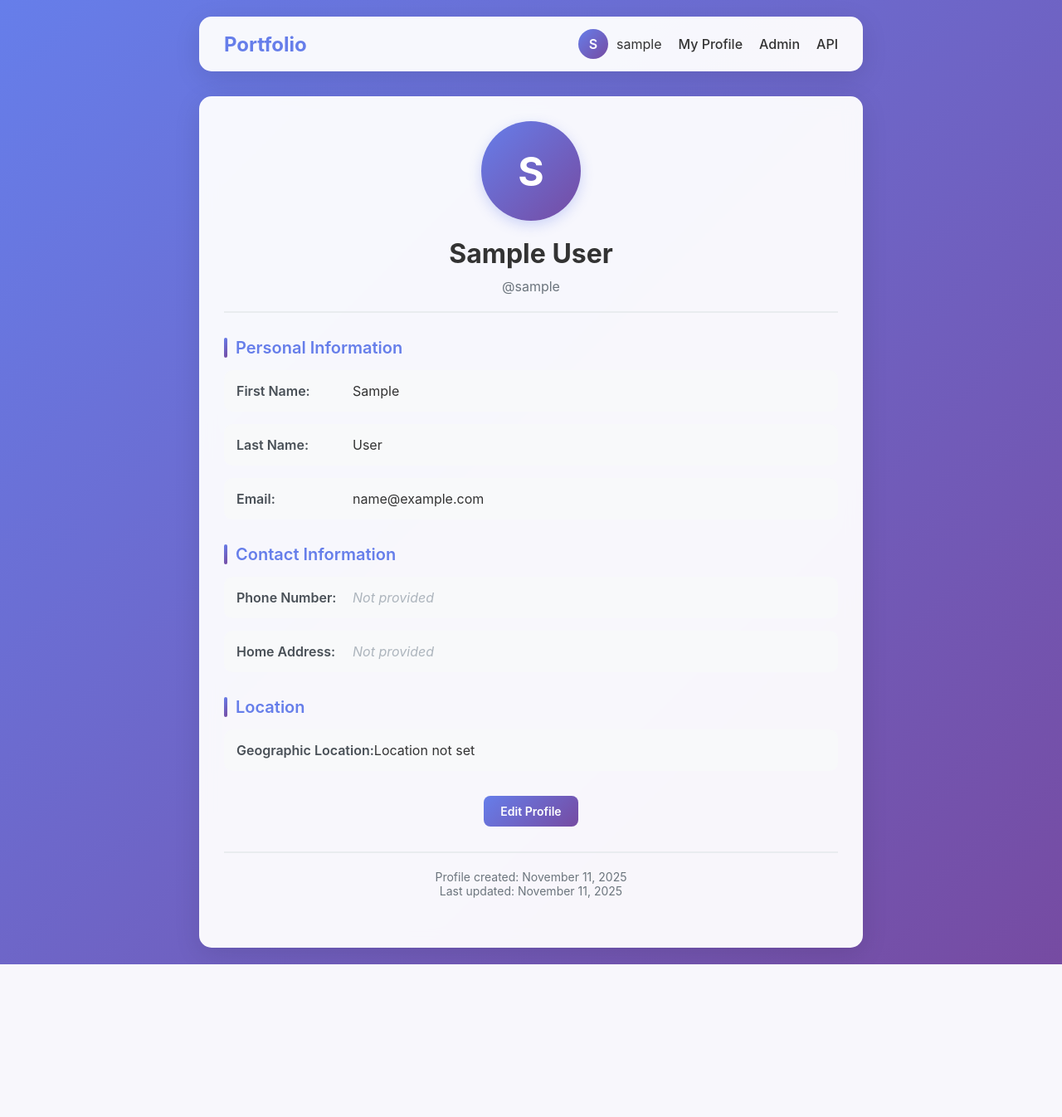
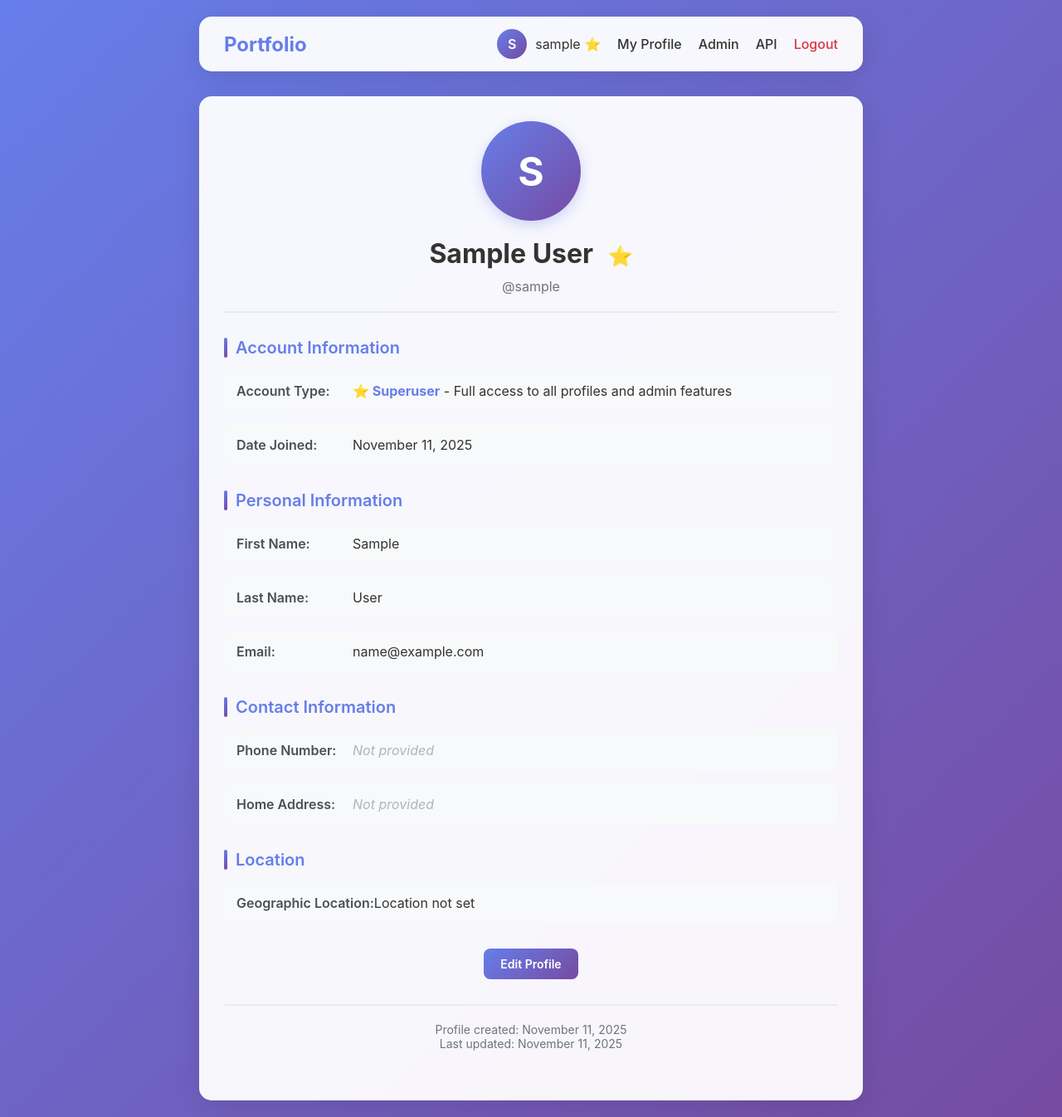
Before and after one commit to charlessiwele/user-profile-gis, a Django app: page /profile/ in a window 1280 px wide. Shown: the whole page at 83% size. Before the commit the page ends 1162 px from the top, so only its background shows below. Run offline with Django 4.2, Linux system fonts and the light colour scheme; the visitor is signed in with stand-in values (Sample User, id 1).

Commit message:
- Implemented permission checks to restrict access to other users' profiles, allowing only superusers and profile owners to view them. - Updated profile_view.html by adding account information for users viewing their own profile. - Modified base.html to conditionally display admin links for staff users. - Adjusted settings.py to define login and logout redirect URLs

```diff
--- a/portfolio/app/templates/app/base.html
+++ b/portfolio/app/templates/app/base.html
@@ -169,11 +169,14 @@
                 {% if user.is_authenticated %}
                     <div class="user-info">
                         <div class="user-avatar">{{ user.username.0|upper }}</div>
-                        <span>{{ user.username }}</span>
+                        <span>{{ user.username }}{% if user.is_superuser %} ⭐{% endif %}</span>
                     </div>
                     <a href="{% url 'profile_view' %}">My Profile</a>
+                    {% if user.is_staff %}
                     <a href="{% url 'admin:index' %}">Admin</a>
+                    {% endif %}
                     <a href="/api/">API</a>
+                    <a href="/admin/logout/" style="color: #dc3545;">Logout</a>
                 {% else %}
                     <a href="{% url 'admin:index' %}">Login</a>
                 {% endif %}
--- a/portfolio/app/templates/app/profile_view.html
+++ b/portfolio/app/templates/app/profile_view.html
@@ -125,9 +125,43 @@
 <div class="card">
     <div class="profile-header">
         <div class="profile-avatar">{{ profile_user.username.0|upper }}</div>
-        <h1 class="profile-username">{{ profile_user.get_full_name|default:profile_user.username }}</h1>
+        <h1 class="profile-username">
+            {{ profile_user.get_full_name|default:profile_user.username }}
+            {% if profile_user.is_superuser %}<span style="font-size: 24px; margin-left: 10px;">⭐</span>{% endif %}
+        </h1>
         <p class="profile-email">@{{ profile_user.username }}</p>
+        {% if not is_own_profile %}
+        <p style="margin-top: 10px; color: #667eea; font-weight: 600;">
+            <span style="background: #e7f3ff; padding: 5px 15px; border-radius: 20px;">
+                Viewing as Superuser
+            </span>
+        </p>
+        {% endif %}
     </div>
+
+    {% if is_own_profile %}
+    <div class="profile-section">
+        <h2 class="section-title">Account Information</h2>
+        <div class="profile-info">
+            <div class="info-item">
+                <span class="info-label">Account Type:</span>
+                <span class="info-value">
+                    {% if profile_user.is_superuser %}
+                        <strong style="color: #667eea;">⭐ Superuser</strong> - Full access to all profiles and admin features
+                    {% elif profile_user.is_staff %}
+                        <strong style="color: #28a745;">Staff</strong> - Access to admin interface
+                    {% else %}
+                        <strong>Regular User</strong> - Access to your own profile only
+                    {% endif %}
+                </span>
+            </div>
+            <div class="info-item">
+                <span class="info-label">Date Joined:</span>
+                <span class="info-value">{{ profile_user.date_joined|date:"F d, Y" }}</span>
+            </div>
+        </div>
+    </div>
+    {% endif %}
 
     <div class="profile-section">
         <h2 class="section-title">Personal Information</h2>
--- a/portfolio/app/views.py
+++ b/portfolio/app/views.py
@@ -51,10 +51,20 @@ class UserViewSet(viewsets.ReadOnlyModelViewSet):
 def profile_view(request, username=None):
     """
     Display user profile page
+    Users can only view their own profile unless they are superuser
     """
     if username:
         # View another user's profile
         user = get_object_or_404(User, username=username)
+
+        # Permission check: only superusers can view other users' profiles
+        if request.user != user and not request.user.is_superuser:
+            messages.error(
+                request,
+                'You do not have permission to view other users\' profiles. '
+                'Only superusers can view all profiles.'
+            )
+            return redirect('profile_view')  # Redirect to their own profile
     else:
         # View own profile
         user = request.user
```
Also changed, not shown: portfolio/portfolio/settings.py (+10 -0 lines).
